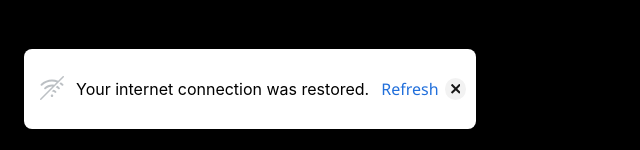
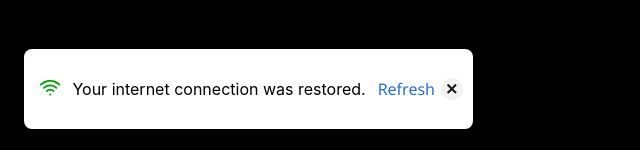
Before and after one commit to AmrAhmedA/react-nsn, a React (Create React App) app: page / in a window 1280 px wide. Shown: the part 647-797 px from the top of the page, without its empty margins (0-640 px from the left). Built offline with nearby package versions, Linux system fonts and the light colour scheme.

Commit message:
feat: online button

```diff
--- a/src/App.css
+++ b/src/App.css
@@ -2,6 +2,7 @@
   --darkmode-color: #171717;
   --link-color: #216fdb;
   --main-icon-color: #bcc0c4;
+  --green-color: #00a400;
   --secondary-button-background: #e4e6eb;
   --secondary-button-background-on-dark: rgba(0, 0, 0, 0.4);
   --hover-overlay: rgba(0, 0, 0, 0.05);
@@ -37,6 +38,9 @@
 
 .darkModeColor {
   fill: var(--darkmode-color);
+}
+.onlineColor {
+  fill: var(--green-color);
 }
 .mainColor {
   fill: var(--main-icon-color);
--- a/src/OnlineStatusNotifier.tsx
+++ b/src/OnlineStatusNotifier.tsx
@@ -1,4 +1,4 @@
-import { cancelIcon, offlineIcon } from './icons';
+import { cancelIcon, offlineIcon, onlineIcon } from './icons';
 
 type OnlineStatusNotifierType = {
   isOnline: boolean;
@@ -12,7 +12,7 @@ export function OnlineStatusNotifier({ isOnline }: OnlineStatusNotifierType) {
 
   return (
     <div className="statusModalAnchorOriginBottomLeft">
-      <div>{offlineIcon}</div>
+      <div>{isOnline ? onlineIcon : offlineIcon}</div>
       <div>{getStatusText(isOnline)}</div>
       <div>
         <span onClick={handleRefreshButtonClick}>Refresh</span>
--- a/src/icons.tsx
+++ b/src/icons.tsx
@@ -13,10 +13,37 @@ export const cancelIcon = (
     viewBox="0 0 9.627 9.632"
   >
     <path
-      id="Path_113"
-      data-name="Path 113"
       d="M73.468,72.3l-3.137-3.149a.215.215,0,0,1,0-.3l3.144-3.108a.348.348,0,0,0,0-.491l-.938-.943a.345.345,0,0,0-.246-.1.356.356,0,0,0-.246.1l-3.131,3.1a.215.215,0,0,1-.3,0l-3.136-3.1a.345.345,0,0,0-.246-.1.356.356,0,0,0-.246.1l-.935.943a.348.348,0,0,0,0,.491L67.2,68.845a.215.215,0,0,1,0,.3L64.062,72.3a.347.347,0,0,0-.1.246.337.337,0,0,0,.1.246L65,73.73a.346.346,0,0,0,.246.1.34.34,0,0,0,.246-.1l3.122-3.137a.215.215,0,0,1,.3,0l3.125,3.134a.346.346,0,0,0,.246.1.34.34,0,0,0,.246-.1l.938-.943a.347.347,0,0,0,.1-.246A.36.36,0,0,0,73.468,72.3Z"
       transform="translate(-63.95 -64.2)"
     />
   </svg>
 );
+
+export const onlineIcon = (
+  <svg
+    xmlns="http://www.w3.org/2000/svg"
+    className="onlineColor"
+    width="20.424"
+    height="15.62"
+    viewBox="0 0 20.424 15.62"
+  >
+    <g transform="translate(-254.91 -407.348)">
+      <path
+        d="M275.073,411.455a14.062,14.062,0,0,0-4.44-2.988l0,0c-.136-.057-.274-.1-.411-.156-.169-.066-.337-.135-.508-.194s-.35-.11-.525-.163c-.156-.047-.311-.1-.468-.139-.187-.05-.375-.089-.564-.131-.15-.033-.3-.069-.448-.1-.191-.036-.382-.062-.573-.09-.151-.022-.3-.047-.455-.064-.186-.021-.371-.033-.557-.045-.161-.012-.322-.026-.483-.032s-.348,0-.522,0-.348,0-.522,0-.322.02-.483.032c-.186.013-.371.024-.557.045-.152.017-.3.042-.455.064-.191.028-.382.054-.574.09-.15.028-.3.064-.448.1-.188.042-.377.081-.564.131-.157.041-.312.092-.468.139-.175.053-.351.1-.525.163s-.339.128-.508.194c-.137.053-.275.1-.411.156l0,0a14.061,14.061,0,0,0-4.44,2.988.893.893,0,0,0,1.263,1.263,12.274,12.274,0,0,1,4.817-2.961c.157-.052.315-.1.473-.15.128-.037.257-.069.386-.1.149-.037.3-.075.448-.107s.277-.054.416-.078.286-.051.429-.071.287-.035.431-.05.283-.03.425-.04.288-.015.432-.02.286-.01.429-.01.285,0,.429.01.289.01.432.02.283.025.425.04.288.03.431.05.286.046.429.071.278.049.416.078.3.07.448.107c.129.033.258.064.386.1.159.045.317.1.474.15a12.275,12.275,0,0,1,4.817,2.961.893.893,0,0,0,1.263-1.263Z"
+        transform="translate(0 0)"
+      />
+      <path
+        d="M275.846,420.176a9.588,9.588,0,0,0-6.014-2.771l-.067,0c-.152-.011-.305-.02-.458-.023-.087,0-.175,0-.262,0s-.175,0-.263,0c-.153,0-.305.012-.458.023l-.067,0a9.589,9.589,0,0,0-6.014,2.771.893.893,0,0,0,1.263,1.263,7.891,7.891,0,0,1,11.077,0,.893.893,0,0,0,1.263-1.263Z"
+        transform="translate(-3.923 -5.561)"
+      />
+      <path
+        d="M276.453,437.411a1.117,1.117,0,1,1-1.117,1.117h0A1.117,1.117,0,0,1,276.453,437.411Z"
+        transform="translate(-11.33 -16.676)"
+      />
+      <path
+        d="M276.531,428.72a5.1,5.1,0,0,0-1.919-1.195,5.288,5.288,0,0,0-4.193,0,5.092,5.092,0,0,0-1.919,1.195.894.894,0,1,0,1.265,1.264,3.332,3.332,0,0,1,1.7-.907,4.661,4.661,0,0,1,2.1,0,3.333,3.333,0,0,1,1.7.907.894.894,0,0,0,1.265-1.264Z"
+        transform="translate(-7.394 -10.952)"
+      />
+    </g>
+  </svg>
+);
```
